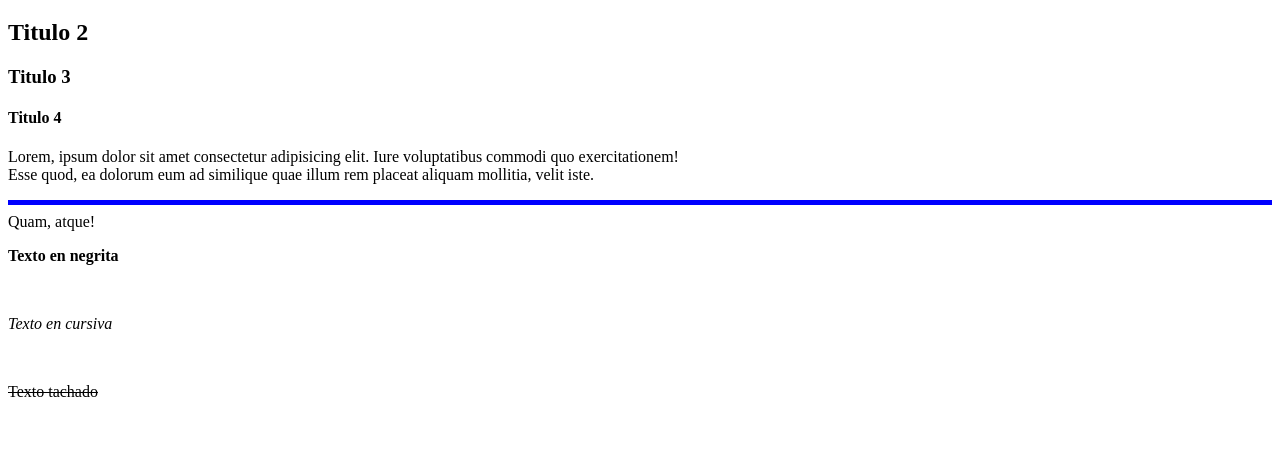
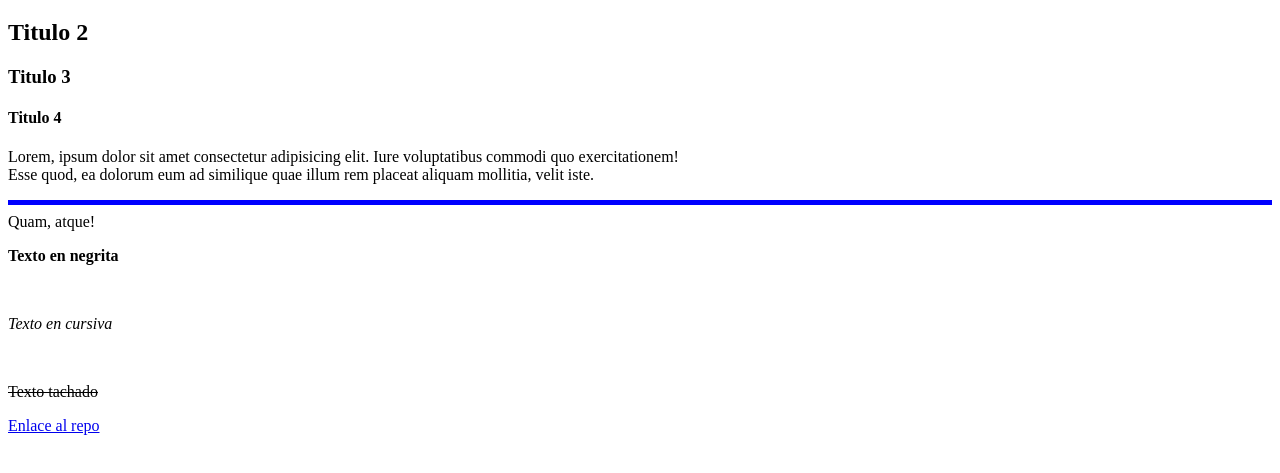
Before and after one commit to ImDmVargas/program-web, a plain HTML site: page index.html in a window 1280 px wide. Shown: the part 87-560 px from the top of the page. Drawn offline with Linux system fonts and the light colour scheme.

Commit message:
Se modifico el link

```diff
--- a/index.html
+++ b/index.html
@@ -25,7 +25,6 @@
      <p><i>Texto en cursiva</i></p>
      <br>
      <p><del>Texto tachado</del></p>
-
-
+     <a href="https://github.com/ImDmVargas/program-web.git" target="_blank">Enlace al repo</a>
 </body>
 </html>
```
